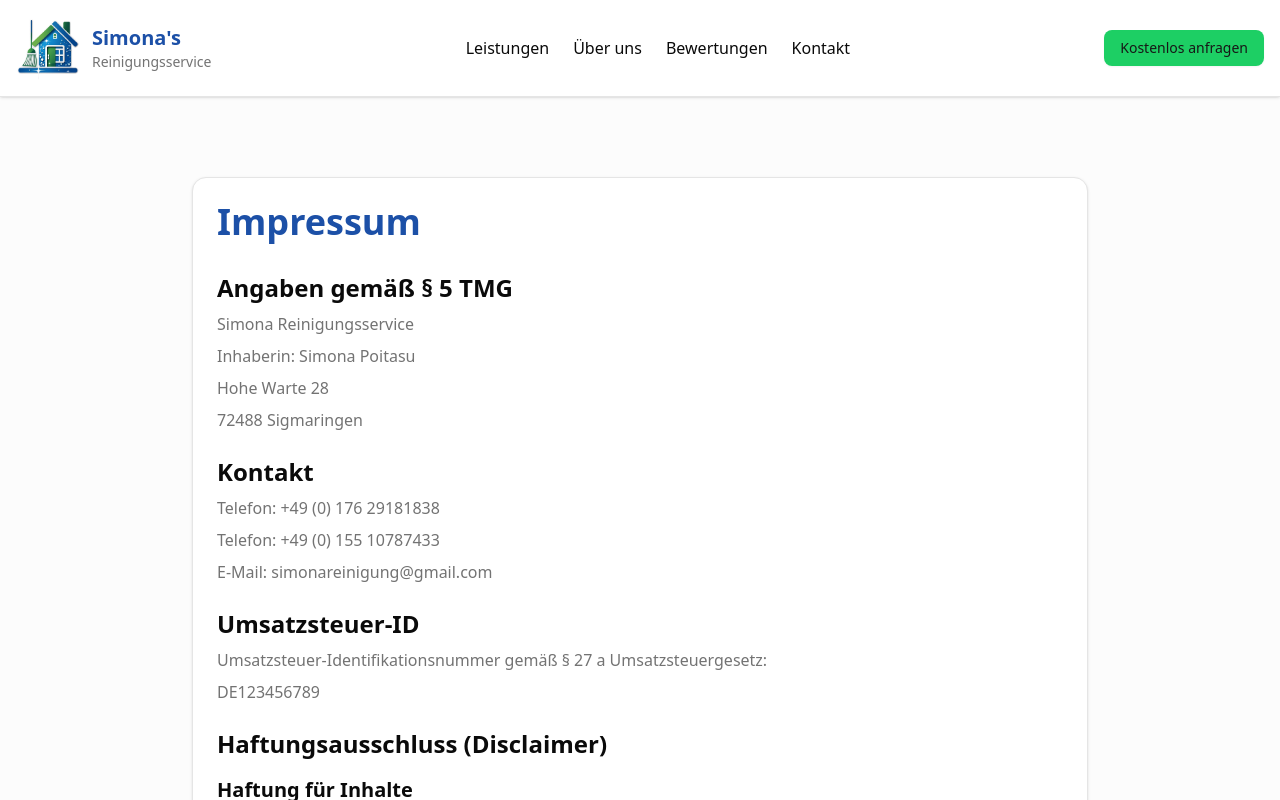
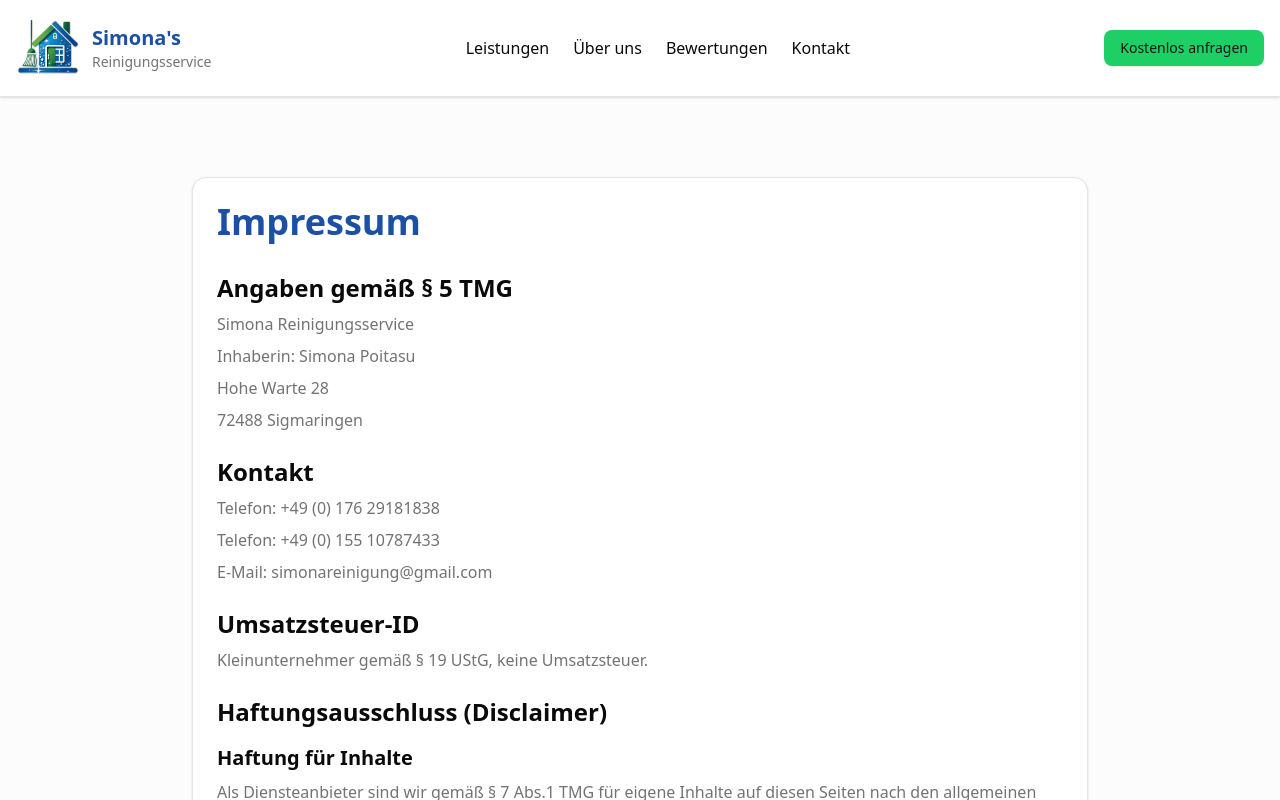
Before and after one commit to ashukuro/simonas-service, a React (Vite) app: page /impressum in a window 1280 px wide. Shown: the top 800 px of the page. Built offline with nearby package versions, Linux system fonts and the light colour scheme.

Commit message:
`Update Imprint.jsx: remove Umsatzsteuer-ID and replace with Kleinunternehmer information, remove redundant text`

```diff
--- a/src/components/Imprint.jsx
+++ b/src/components/Imprint.jsx
@@ -27,8 +27,7 @@ const Imprint = () => {
 
             <div className="space-y-2">
               <h2 className="text-2xl font-semibold text-foreground">Umsatzsteuer-ID</h2>
-              <p>Umsatzsteuer-Identifikationsnummer gemäß § 27 a Umsatzsteuergesetz:</p>
-              <p>DE123456789</p>
+              <p>Kleinunternehmer gemäß § 19 UStG, keine Umsatzsteuer.</p>
             </div>
 
             <div className="space-y-2">
```
